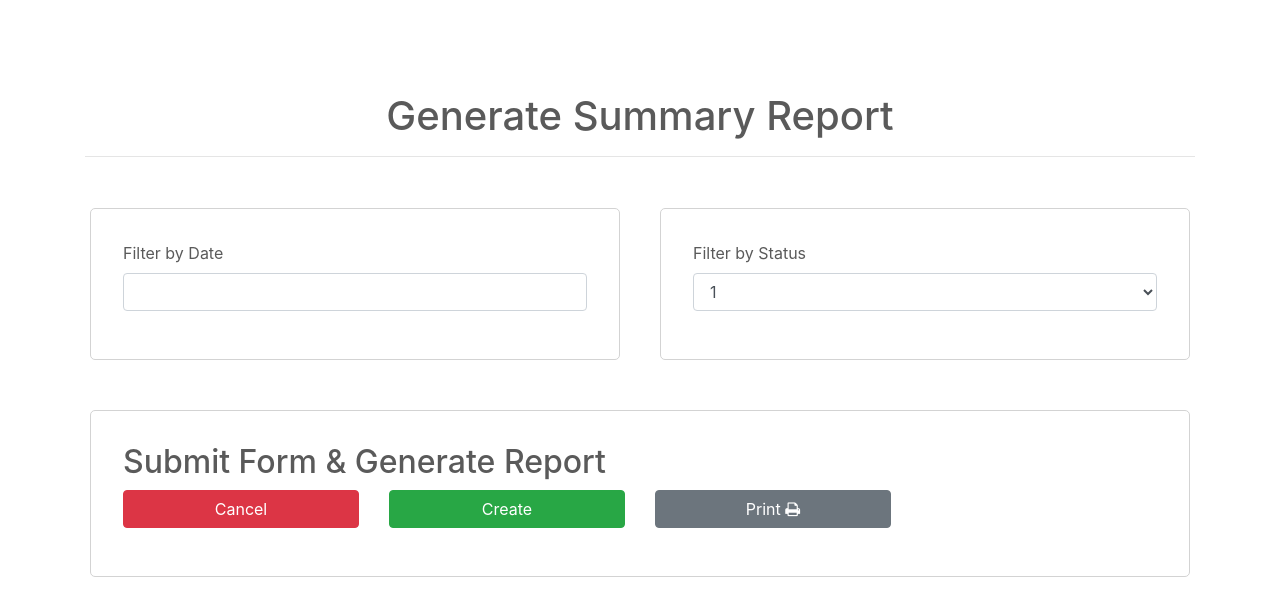
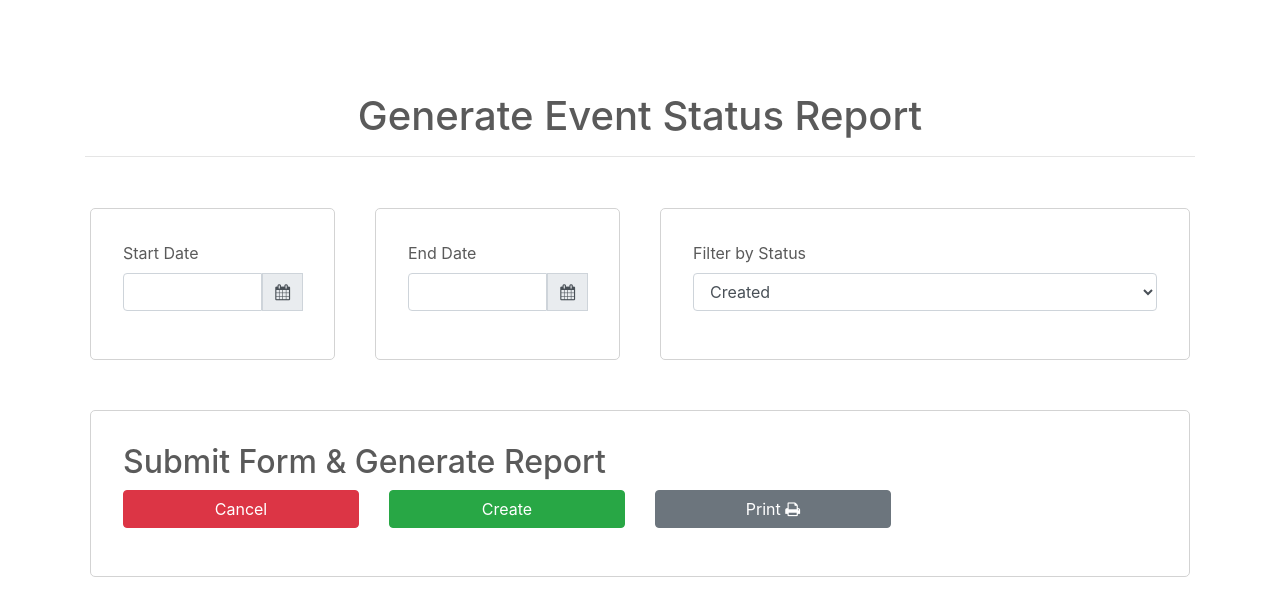
Before and after one commit to sampiecz/467_ASS4_PROTO, a PHP site: page /generate_summary_report.php in a window 1280 px wide. Shown: the part 56-671 px from the top of the page. Run offline with PHP 8.4, Linux system fonts and the light colour scheme; some libraries are stand-ins or nearby versions.

Commit message:
Good stuff.

```diff
--- a/generate_objs.sql
+++ b/generate_objs.sql
@@ -10,8 +10,7 @@
 ###########################################################
 
 DROP TABLE IF EXISTS Event;
-DROP TABLE IF EXISTS Artist;
-DROP TABLE IF EXISTS Band;
+DROP TABLE IF EXISTS Artist; DROP TABLE IF EXISTS Band;
 DROP TABLE IF EXISTS Agent;
 DROP TABLE IF EXISTS BandMember;
 
@@ -70,7 +69,6 @@ CREATE TABLE Event
     FOREIGN KEY (artistId) REFERENCES Artist (artistId)
 );
 
-
 CREATE TABLE Agent
 (
     agentId integer AUTO_INCREMENT,
--- a/generate_summary_report.php
+++ b/generate_summary_report.php
@@ -4,7 +4,7 @@
             <div class="container">
                 <div class="row">
                     <div class="col-12">
-                        <h1>Generate Summary Report</h1>
+                        <h1>Generate Event Status Report</h1>
                         <hr>
                     </div>
                 </div>
@@ -15,11 +15,30 @@
             <div class="container">
                 <form method="post" action="">
                     <div class="row">
-                        <div class="col-6">
+                        <div class="col-3">
                             <div class="boxify">
                                 <div class="form-group">
-                                    <label for="date">Filter by Date</label>
-                                    <input type="text" name="date" class="form-control" id="datepicker" >
+                                    <label for="date">Start Date</label>
+                                    <div class="input-group mb-3">
+                                      <input type="text" name="StartDate" class="form-control" id="datepicker1" >
+                                      <div class="input-group-prepend">
+                                        <span class="input-group-text" id="basic-addon1"><i class="fa fa-calendar"></i></span>
+                                      </div>
+                                    </div>
+                                </div>
+                            </div>
+                        </div>
+                        <div class="col-3">
+                            <div class="boxify">
+                                <div class="form-group">
+                                    <label for="date">End Date</label>
+                                    <div class="input-group mb-3">
+                                      <input type="text" name="EndDate" class="form-control" id="datepicker2" >
+                                      <div class="input-group-prepend">
+                                        <span class="input-group-text" id="basic-addon1"><i class="fa fa-calendar"></i></span>
+                                      </div>
+                                    </div>
+
                                 </div>
                             </div>
                         </div>
@@ -27,9 +46,13 @@
                             <div class="boxify">
                                 <div class="form-group">
                                     <label for="exampleFormControlInput1">Filter by Status</label>
-                                    <!-- Make this a calendar date picker -->
-                                    <select class="form-control">
-                                        <option>1</option>
+                                    <select class="form-control" name="status">
+                                        <option>Created</option>
+                                        <option>Approved</option>
+                                        <option>Advertised</option>
+                                        <option>Sold Out</option>
+                                        <option>Canceled</option>
+                                        <option>Completed</option>
                                     </select>
                                 </div>
                             </div>
@@ -50,7 +73,7 @@
                     <div class="row">
                         <div class="col-xl-3 col-lg-3 col-md-3 col-sm-12">
                             <div class="form-group">
-                                <button type="cancel" class="btn btn-danger" style="width: 100%;">Cancel</button>
+                                <a href="generate_summary_report.php" class="btn btn-danger" style="width: 100%;">Cancel</a>
                             </div>
                         </div>
                         <div class="col-xl-3 col-lg-3 col-md-3 col-sm-12">
@@ -68,5 +91,4 @@
             </div>
         </section>
 
-
 <?php include 'footer.php'; ?>
--- a/index.php
+++ b/index.php
@@ -79,6 +79,8 @@
 							</div>
 							<div class="col-12">
 								<div class="card">
+                                  <img class="card-img-top" src="img/thumbsup.jpg"/>
+								  <div class="card-body">
 								  <div class="card-body">
 									<h5 class="card-title">Approve an event</h5>
 									<p class="card-text">Quickly and easily view all event information. Including but not limited to vendors, artists, and bands.</p>
--- /dev/null
+++ b/produce_event_status_report.php
@@ -0,0 +1 @@
+For file to be viewed and printed.
```
Also changed, not shown: approve_event.php (+9 -7 lines), dashboard.php (+44 -8 lines), README.md, img/generatereport.jpg (added), img/thumbsup.jpg (added).
